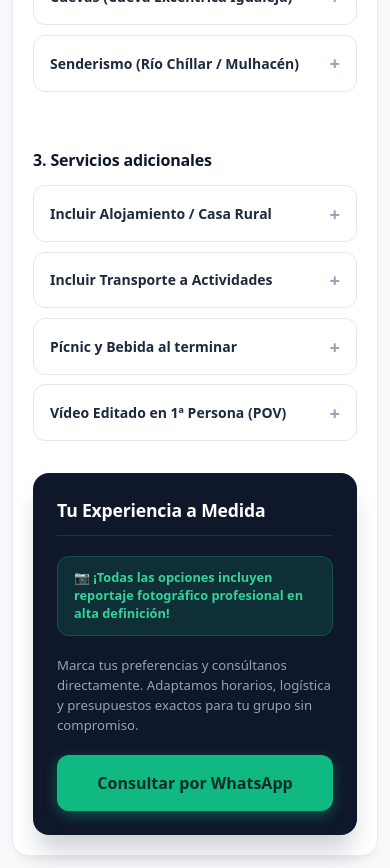
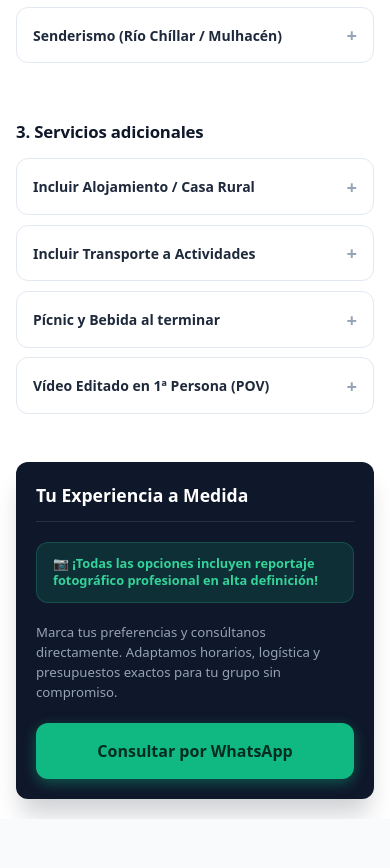
Before and after one commit to siset3/lv-configurador, a plain HTML site: page index.html in a window 390 px wide. Shown: the part 717-1585 px from the top of the page. After the commit the page ends 1536 px from the top, so only its background shows below. Drawn offline with Linux system fonts and the light colour scheme.

Commit message:
Update index.html

```diff
--- a/index.html
+++ b/index.html
@@ -15,8 +15,6 @@
       --slate-400: #94a3b8;
       --slate-200: #e2e8f0;
       --bg-body: #f8fafc;
-      --radius-lg: 1rem;
-      --radius-md: 0.75rem;
       --shadow-subtle: 0 10px 25px -5px rgba(15, 23, 42, 0.05), 0 8px 10px -6px rgba(15, 23, 42, 0.05);
     }
 
@@ -32,18 +30,17 @@
       color: var(--slate-900);
       -webkit-font-smoothing: antialiased;
       line-height: 1.5;
-      padding: env(safe-area-inset-top) env(safe-area-inset-right) env(safe-area-inset-bottom) env(safe-area-inset-left);
+      min-height: 100vh;
+      width: 100vw;
+      overflow-x: hidden;
     }
 
+    /* Contenedor principal responsive adaptado a móvil a sangre */
     .lv-app-container {
       width: 100%;
       max-width: 1200px;
       margin: 0 auto;
-      padding: clamp(0.75rem, 3vw, 2rem);
-      min-height: 100vh;
-      display: flex;
-      flex-direction: column;
-      justify-content: center;
+      padding: 0;
     }
 
     @media (min-width: 768px) {
@@ -54,10 +51,22 @@
 
     .lv-card-wrapper {
       background: #ffffff;
-      border-radius: var(--radius-lg);
-      box-shadow: var(--shadow-subtle);
-      border: 1px solid rgba(226, 232, 240, 0.8);
-      padding: clamp(1.25rem, 4vw, 2.5rem);
+      width: 100%;
+      min-height: 100vh;
+      padding: 1.25rem 1rem;
+      border: none;
+      box-shadow: none;
+      border-radius: 0;
+    }
+
+    @media (min-width: 768px) {
+      .lv-card-wrapper {
+        min-height: auto;
+        border-radius: 1rem;
+        box-shadow: var(--shadow-subtle);
+        border: 1px solid rgba(226, 232, 240, 0.8);
+        padding: 2.5rem;
+      }
     }
 
     .lv-grid-layout {
@@ -82,14 +91,11 @@
     }
 
     .lv-section-title {
-      font-size: clamp(1rem, 2vw, 1.15rem);
+      font-size: clamp(1.05rem, 2vw, 1.15rem);
       font-weight: 800;
       color: var(--slate-900);
       margin-bottom: 0.85rem;
       letter-spacing: -0.01em;
-      display: flex;
-      align-items: center;
-      gap: 0.5rem;
     }
 
     .lv-hidden-input {
@@ -117,7 +123,7 @@
       justify-content: space-between;
       cursor: pointer;
       border: 2px solid var(--slate-200);
-      border-radius: var(--radius-md);
+      border-radius: 0.75rem;
       padding: 1rem;
       background: #ffffff;
       transition: all 0.2s cubic-bezier(0.4, 0, 0.2, 1);
@@ -127,11 +133,10 @@
 
     .lv-mode-card:hover {
       border-color: var(--slate-400);
-      transform: translateY(-2px);
     }
 
     .lv-mode-card:active {
-      transform: translateY(0);
+      transform: scale(0.98);
     }
 
     .lv-hidden-input:checked + .lv-mode-card {
@@ -169,7 +174,7 @@
     .lv-option-item {
       cursor: pointer;
       border: 1.5px solid var(--slate-200);
-      border-radius: var(--radius-md);
+      border-radius: 0.75rem;
       padding: 0.85rem 1rem;
       background: #ffffff;
       font-size: 0.875rem;
@@ -180,7 +185,7 @@
       align-items: center;
       transition: all 0.2s ease;
       user-select: none;
-      min-height: 48px; /* Estándar de accesibilidad táctil 2026 */
+      min-height: 48px;
     }
 
     .lv-option-item:hover {
@@ -197,7 +202,6 @@
       font-size: 1.15rem;
       font-weight: 700;
       color: var(--slate-400);
-      transition: transform 0.2s;
     }
 
     .lv-hidden-input:checked + .lv-option-item {
@@ -215,12 +219,21 @@
     .lv-sidebar {
       background: var(--slate-900);
       color: #ffffff;
-      border-radius: var(--radius-lg);
-      padding: 1.5rem;
+      border-radius: 0.75rem;
+      padding: 1.25rem;
       box-shadow: 0 20px 25px -5px rgba(15, 23, 42, 0.2);
       display: flex;
       flex-direction: column;
       gap: 1.25rem;
+      margin-top: 1rem;
+    }
+
+    @media (min-width: 768px) {
+      .lv-sidebar {
+        border-radius: 1rem;
+        padding: 1.5rem;
+        margin-top: 0;
+      }
     }
 
     @media (min-width: 1024px) {
@@ -236,7 +249,6 @@
       font-weight: 700;
       border-bottom: 1px solid rgba(255, 255, 255, 0.1);
       padding-bottom: 0.75rem;
-      letter-spacing: -0.01em;
     }
 
     .lv-badge-promo {
@@ -244,12 +256,9 @@
       color: #34d399;
       border: 1px solid rgba(52, 211, 153, 0.2);
       padding: 0.75rem 1rem;
-      border-radius: var(--radius-md);
+      border-radius: 0.75rem;
       font-size: 0.8rem;
       font-weight: 600;
-      display: flex;
-      align-items: center;
-      gap: 0.5rem;
       line-height: 1.4;
     }
 
@@ -270,7 +279,7 @@
       color: #022c22 !important;
       font-weight: 700;
       border: none;
-      border-radius: var(--radius-md);
+      border-radius: 0.75rem;
       text-decoration: none !important;
       font-size: 1rem;
       text-align: center;
@@ -283,11 +292,6 @@
     .lv-btn-whatsapp:hover {
       background: #34d399;
       transform: translateY(-1px);
-      box-shadow: 0 6px 20px rgba(16, 185, 129, 0.6);
-    }
-
-    .lv-btn-whatsapp:active {
-      transform: translateY(0);
     }
   </style>
 </head>
@@ -297,7 +301,7 @@
     <div class="lv-card-wrapper">
       <div class="lv-grid-layout">
 
-        <!-- CONFIGURADOR INTERactivo -->
+        <!-- CONFIGURADOR INTERACTIVO -->
         <div style="display: flex; flex-direction: column; gap: 1.75rem;">
 
           <!-- Paso 1: Modalidad -->
```
